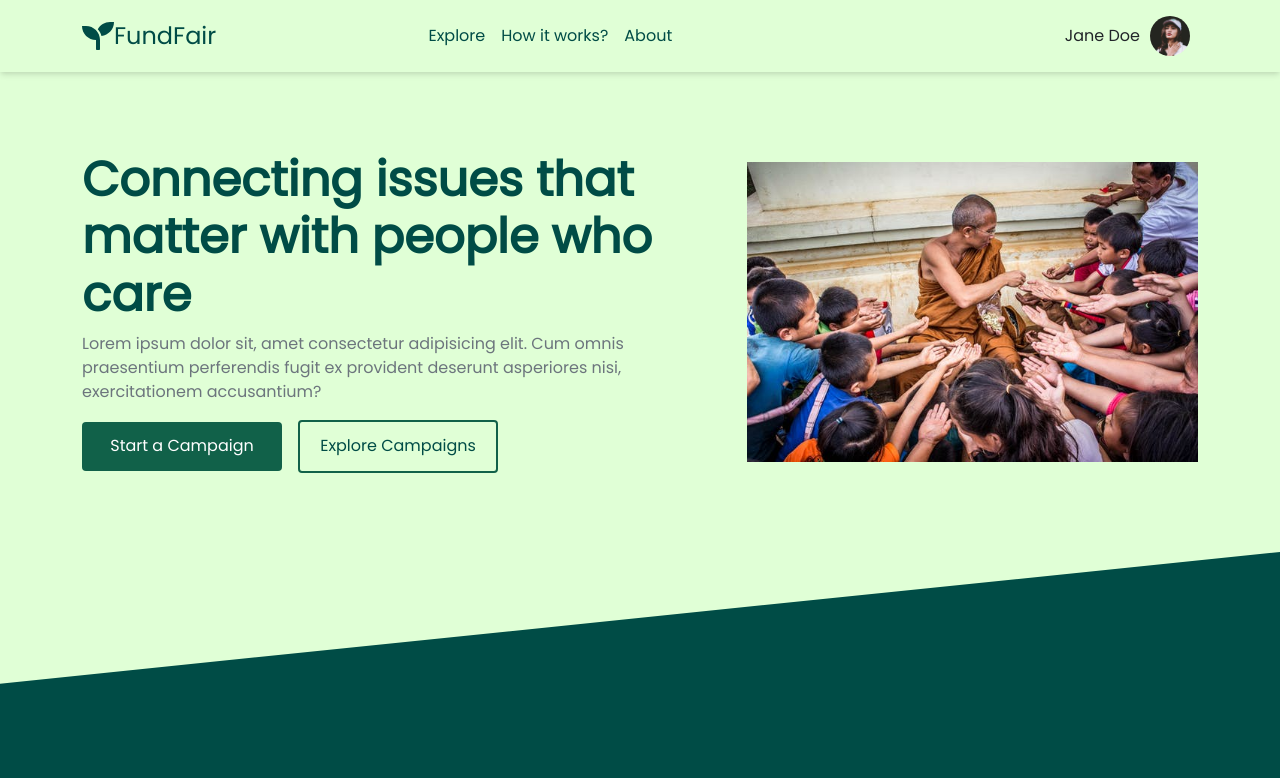
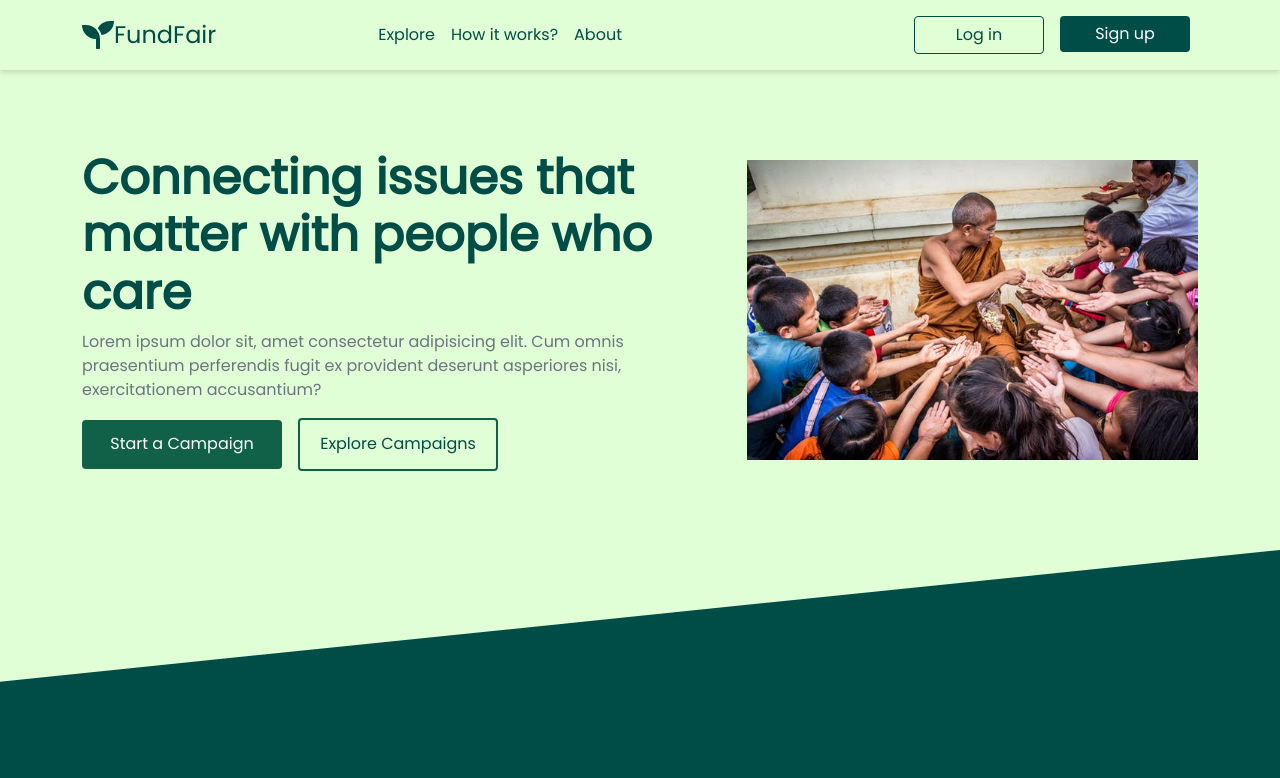
Before and after one commit to jmcode24/fundraising, a React (Create React App) app: page / in a window 1280 px wide. Shown: the top 778 px of the page. Built offline with nearby package versions, Linux system fonts and the light colour scheme.

Commit message:
add a condition login buttons or user icon

```diff
--- a/src/component/Header.jsx
+++ b/src/component/Header.jsx
@@ -3,11 +3,14 @@
 import { Link, useLocation } from "react-router-dom";
 import { FaSeedling } from "react-icons/fa";
 import ProfileImage from "images/profile.jpg";
+import { useSelector } from "react-redux";
 
 export default function Header() {
-  const [user, setUser] = useState(true);
+  // const [user, setUser] = useState(true);
   let location = useLocation();
 
+  const user = useSelector((state) => state.user);
+  // console.log("data", stateData);
   return (
     <Navbar
       variant="light"
```
